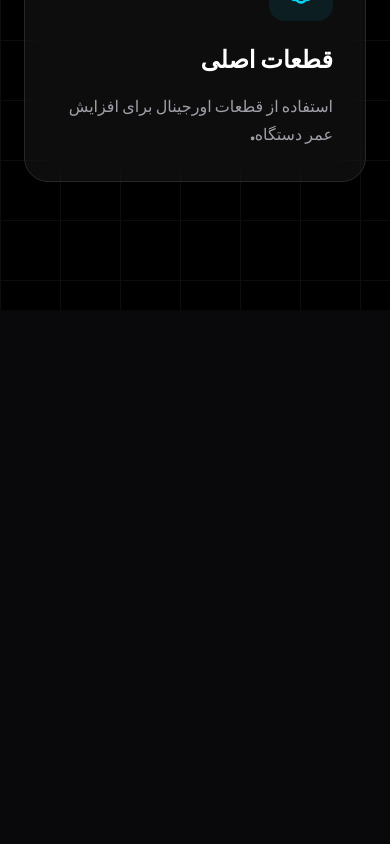
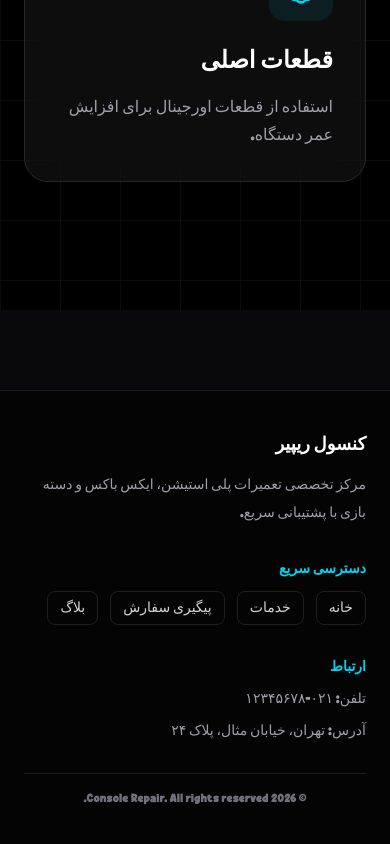
Before and after one commit to saeidAtashin/console-repair, a Next.js app: page / in a window 390 px wide. Shown: the part 8480-9324 px from the top of the page. Before the commit the page ends 8790 px from the top, so only its background shows below. Built offline with nearby package versions, Linux system fonts and the light colour scheme; no server answers.

Commit message:
fixed side bar add footer

```diff
--- /dev/null
+++ b/src/app/components/layout/Footer.tsx
@@ -0,0 +1,55 @@
+import Link from "next/link";
+
+const quickLinks = [
+  { title: "خانه", href: "/" },
+  { title: "خدمات", href: "/services/ps4-repair" },
+  { title: "پیگیری سفارش", href: "/tracking" },
+  { title: "بلاگ", href: "/blog/controller-repair" },
+];
+
+export default function Footer() {
+  const year = new Date().getFullYear();
+
+  return (
+    <footer className="mt-20 border-t border-white/10 bg-black/50 backdrop-blur-xl">
+      <div className="max-w-7xl mx-auto px-6 py-10">
+        <div className="grid gap-8 md:grid-cols-3">
+          <div className="space-y-3">
+            <p className="text-lg font-bold text-white">کنسول ریپیر</p>
+            <p className="text-sm leading-7 text-zinc-400">
+              مرکز تخصصی تعمیرات پلی استیشن، ایکس باکس و دسته بازی با پشتیبانی
+              سریع.
+            </p>
+          </div>
+
+          <div className="space-y-3">
+            <p className="text-sm font-semibold text-cyan-400">دسترسی سریع</p>
+            <div className="flex flex-wrap gap-3">
+              {quickLinks.map((link) => (
+                <Link
+                  key={link.href}
+                  href={link.href}
+                  className="rounded-lg border border-white/10 px-3 py-1.5 text-sm text-zinc-300 transition-colors hover:border-cyan-400/50 hover:text-white"
+                >
+                  {link.title}
+                </Link>
+              ))}
+            </div>
+          </div>
+
+          <div className="space-y-3">
+            <p className="text-sm font-semibold text-cyan-400">ارتباط</p>
+            <p className="text-sm text-zinc-400">تلفن: ۰۲۱-۱۲۳۴۵۶۷۸</p>
+            <p className="text-sm text-zinc-400">
+              آدرس: تهران، خیابان مثال، پلاک ۲۴
+            </p>
+          </div>
+        </div>
+
+        <div className="mt-8 border-t border-white/10 pt-4 text-center text-xs text-zinc-500">
+          {`© ${year} Console Repair. All rights reserved.`}
+        </div>
+      </div>
+    </footer>
+  );
+}
--- a/src/app/layout.tsx
+++ b/src/app/layout.tsx
@@ -3,6 +3,7 @@ import localFont from "next/font/local";
 
 import "./globals.css";
 import Navbar from "./components/layout/Navbar";
+import Footer from "./components/layout/Footer";
 import LocalBusinessSchema from "./components/seo/LocalBusinessSchema";
 import { AuthProvider } from "./context/AuthContext";
 import { rootMetadata } from "../lib/seo/metadata";
@@ -83,6 +84,7 @@ export default function RootLayout({
           <LocalBusinessSchema />
           <Navbar />
           {children}
+          <Footer />
         </AuthProvider>
       </body>
     </html>
```
